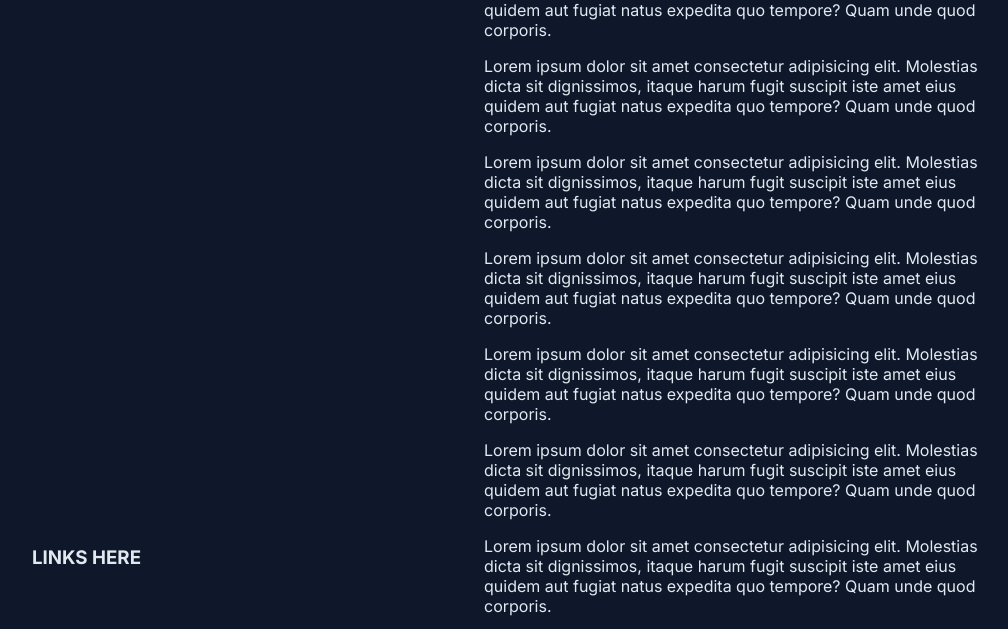
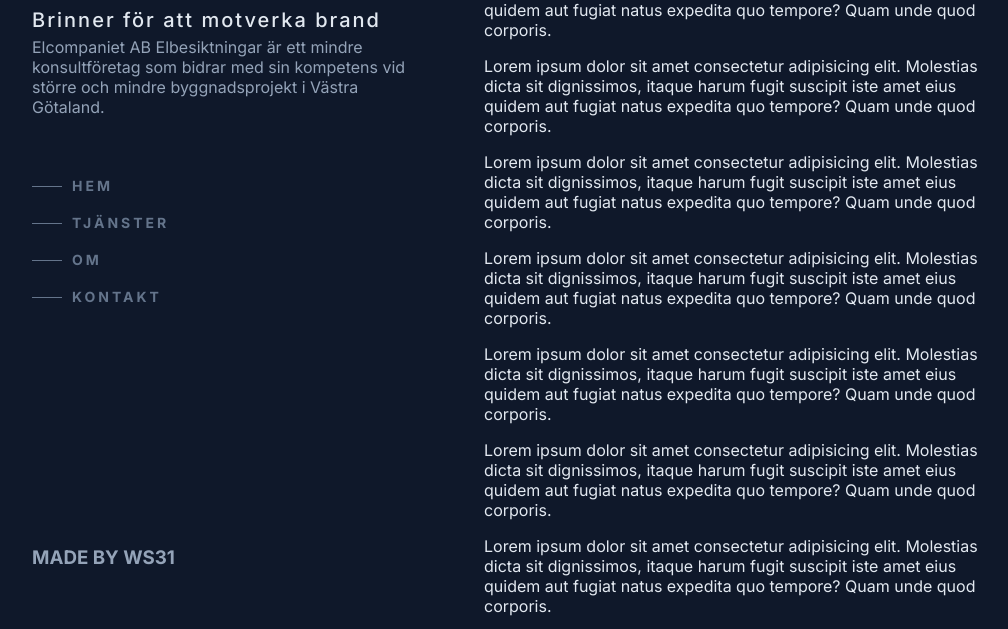
Before and after one commit to johanlofquist/elcompaniet2.0, a plain HTML site: page index.html in a window 1280 px wide. Shown: the part 160-789 px from the top of the page, without its empty margins (156-1164 px from the left). Drawn offline with Linux system fonts and the light colour scheme.

Commit message:
Various styling

```diff
--- a/index.html
+++ b/index.html
@@ -12,8 +12,19 @@
         <div id="header">
             <div id="first__section">
                 <img src="/resources/img/logowhite.png" alt="">
+                <h4>Brinner för att motverka brand</h4>
+                <p>Elcompaniet AB Elbesiktningar är ett mindre konsultföretag som bidrar med sin kompetens vid större och mindre byggnadsprojekt i Västra Götaland.</p>
+                <div id="buttons">
+                    <a class="button__container"><div class="line"></div><button>HEM</button></a>
+                    <a class="button__container"><div class="line"></div><button>TJÄNSTER</button></a>
+                    <a class="button__container"><div class="line"></div><button>OM</button></a>
+                    <a class="button__container"><div class="line"></div><button>KONTAKT</button></a>
+
+                </div>
             </div>
-            <h3>LINKS HERE</h3>
+            <div id="links">
+                <h3>MADE BY WS31</h3>
+            </div>
         </div>
         <div id="main">
             <p>Lorem ipsum dolor sit amet consectetur adipisicing elit. Molestias dicta sit dignissimos, itaque harum fugit suscipit iste amet eius quidem aut fugiat natus expedita quo tempore? Quam unde quod corporis.</p>
--- a/resources/css/style.css
+++ b/resources/css/style.css
@@ -1,5 +1,4 @@
-@import url('https://fonts.googleapis.com/css2?family=Inter:wght@100;200;300;400;500;600;700;800;900&display=swap');
-
+@import url("https://fonts.googleapis.com/css2?family=Inter:wght@100;200;300;400;500;600;700;800;900&display=swap");
 
 * {
   box-sizing: border-box;
@@ -8,7 +7,7 @@
 
 body {
   background-color: #0f182a;
-    font-family: 'Inter', sans-serif;
+  font-family: "Inter", sans-serif;
   color: #e2e8f0;
   scroll-behavior: smooth;
 }
@@ -48,7 +47,64 @@ body {
 
 #first__section img {
   width: 200px;
+  margin: 0;
 }
+
+#first__section h4 {
+    letter-spacing: 2px;
+    font-size: 20px;
+    font-weight: 500;
+    margin: 0;
+    margin-top: 20px;
+}
+#first__section p{
+    color: #94a3b8;
+    margin: 0;
+    margin-top: 5px;
+}
+
+#buttons {
+  display: flex;
+  flex-direction: column;
+  margin: 0;
+  margin-top: 50px
+}
+
+.button__container {
+    display: flex;
+    color: #64748b;
+    transition: all 300ms ease;
+}
+
+.button__container:hover {
+    display: flex;
+    color: white;
+    margin-left: 50px;
+}
+
+.line {
+    width: 30px;
+    height: 20px;
+    border-bottom: 1px solid;
+    border-color: inherit;
+    margin-right: 10px;
+}
+
+
+#buttons button {
+  all: unset;
+  color: inherit;
+  margin-top: 10px;
+  margin-bottom: 10px;
+  font-size: 14px;
+  font-weight: 700;
+  letter-spacing: 3px;
+}
+
+#links {
+    color: #94a3b8;
+}
+
 
 #main {
   width: 50%;
```
Lines whose indentation alone changed are shown as unchanged.
